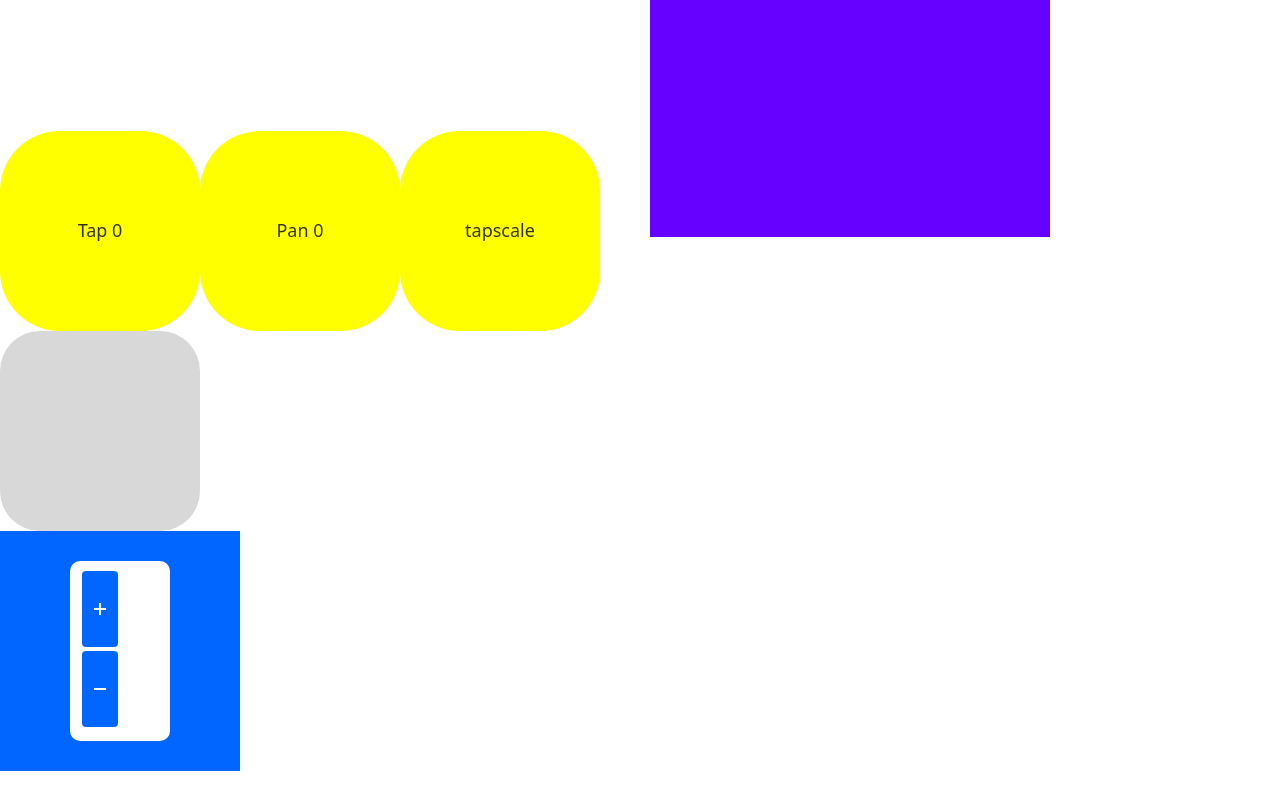
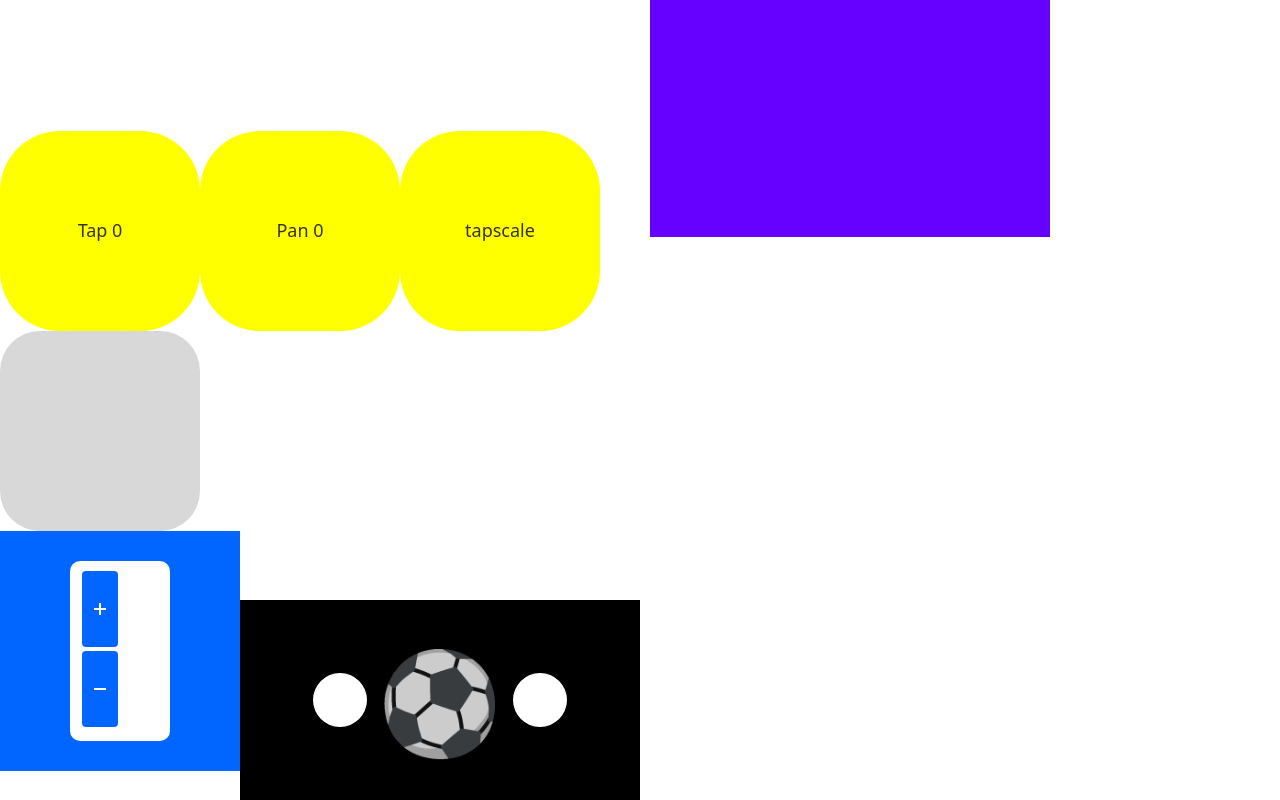
Before and after one commit to frommainland/framer30days, a Gatsby site: page / in a window 1280 px wide. Shown: the part 509-1309 px from the top of the page. Before the commit the page ends 1280 px from the top, so only its background shows below. Built offline with nearby package versions, Linux system fonts and the light colour scheme; Gatsby itself is replaced by a stand-in of ours.

Commit message:
ballcarousel

```diff
--- /dev/null
+++ b/src/components/ballCarousel.js
@@ -0,0 +1,90 @@
+import React, { useState } from "react"
+import { motion, useCycle, AnimatePresence } from "framer-motion"
+
+export default function BallCarousel() {
+    const [current, setCurrent] = useState(0)
+
+    const emojis = ["⚽️", "🏀", "🏈", "⚾️", "🥎", "🎾", "🏐", "🏉", "🎱"]
+    return (
+        // bg
+        <div
+            style={{
+                width: 400,
+                height: 200,
+                background: 'black',
+                display: 'inline-block'
+            }}>
+            {/* content wrap*/}
+            <div
+                style={{
+                    display: 'flex',
+                    justifyContent: 'space-around',
+                    alignItems: 'center',
+                    height: '100%'
+                }}>
+                {/* arrow left */}
+                <motion.div
+                    style={{
+                        height: 54,
+                        width: 54,
+                        background: 'white',
+                        borderRadius: 27
+                    }}
+                    onTap={
+                        () => {
+                            if (current === 0) {
+                                setCurrent(emojis.length - 1)
+                            } else {
+                                setCurrent(current - 1)
+                            }
+                        }
+                    }
+                ></motion.div>
+
+                <AnimatePresence exitBeforeEnter initial={false}>
+                    <motion.div
+                        style={{
+                            fontSize: 100,
+                            position: 'absolute',
+                        }}
+                        initial={{
+                            scale: 0,
+                            rotate: -180
+                        }}
+                        animate={{
+                            scale: 1,
+                            rotate: 0
+                        }}
+                        exit={{
+                            scale: 0,
+                            rotate: -180
+                        }}
+                        key={current}
+                    >{emojis[current]}
+                    </motion.div>
+                </AnimatePresence>
+
+                {/* arrow right */}
+                <motion.div
+                    style={{
+                        height: 54,
+                        width: 54,
+                        background: 'white',
+                        borderRadius: 27
+                    }}
+                    onTap={
+                        () => {
+                            if (current === emojis.length - 1) {
+                                setCurrent(0)
+                            } else {
+                                setCurrent(current + 1)
+                            }
+                        }
+                    }
+                ></motion.div>
+
+
+            </div>
+        </div >
+    )
+}
--- a/src/components/batteryButton.js
+++ b/src/components/batteryButton.js
@@ -27,6 +27,9 @@ export default function BatteryButton() {
                     scaleY: 1
                 }}
                 key={i}
+                exit={{
+                    scaleY: 0
+                }}
             >
 
             </motion.div >
@@ -95,7 +98,7 @@ export default function BatteryButton() {
                         justifyContent: 'flex-end',
                         flexDirection: 'column-reverse'
                     }}>
-                        {blocks}
+                        <AnimatePresence>{blocks}</AnimatePresence>
                     </div>
                 </div>
 
--- a/src/pages/index.js
+++ b/src/pages/index.js
@@ -14,6 +14,7 @@ import PanButton from '../components/panButton'
 import SeriesOfUsestate from '../components/seriesOfUsestate'
 import ConditionalRender from '../components/conditionalRender'
 import BatteryButton from '../components/batteryButton'
+import BallCarousel from '../components/ballCarousel'
 
 const IndexPage = () => (
   <Layout>
@@ -25,6 +26,7 @@ const IndexPage = () => (
     <SeriesOfUsestate />
     <ConditionalRender />
     <BatteryButton />
+    <BallCarousel />
   </Layout>
 )
 
```
Also changed, not shown: README.md, src/images/arrowIcon.svg (added).
